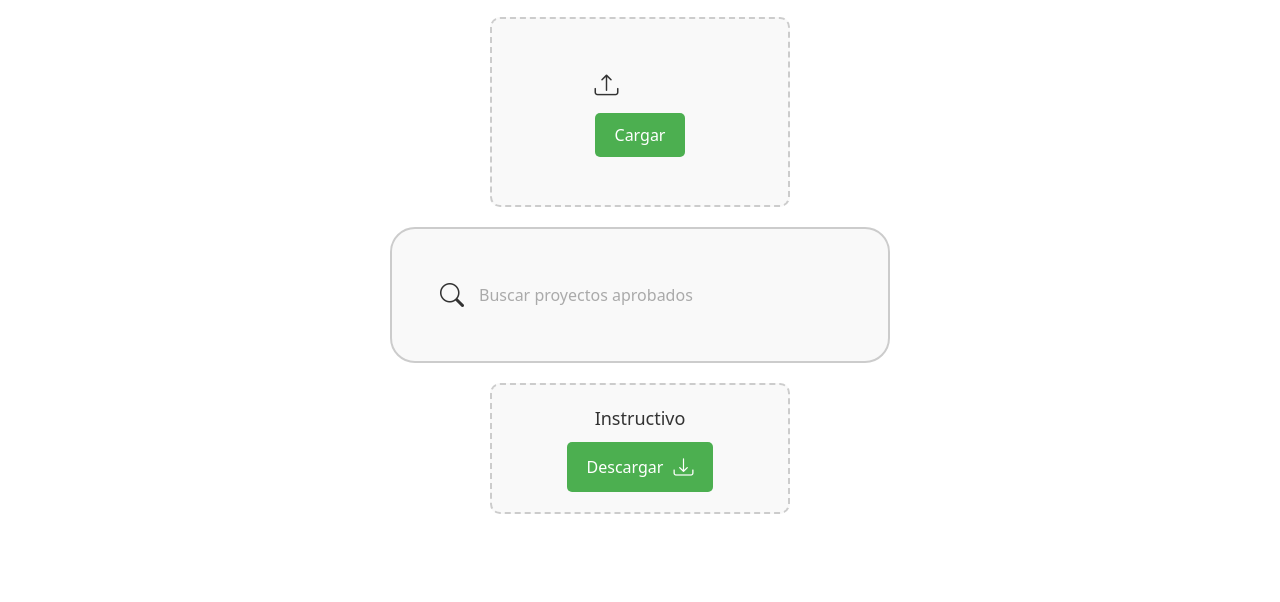
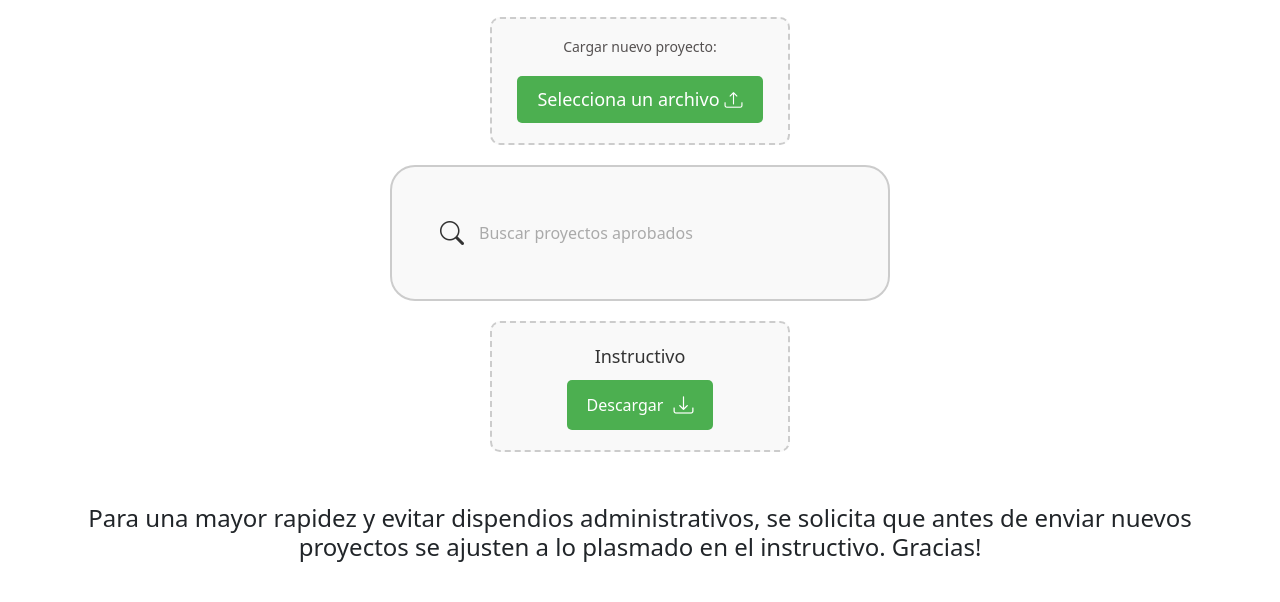
Before and after one commit to mcc2095/Mauricio-Carmona, a website: page htmls/proyectos.html in a window 1280 px wide. Shown: the part 268-870 px from the top of the page. Before the commit the page ends 802 px from the top, so only its background shows below. Drawn offline with nearby package versions, Linux system fonts and the light colour scheme; a web font is replaced by a local one.

Commit message:
modificaciones previas que no estaban agregadas

```diff
--- a/htmls/proyectos.html
+++ b/htmls/proyectos.html
@@ -1,15 +1,20 @@
 <!DOCTYPE html>
 <html lang="en">
+
 <head>
     <meta charset="UTF-8">
     <meta name="viewport" content="width=device-width, initial-scale=1.0">
+    <meta name="description" content="Carga, búsqueda, modificación o descarga de proyectos pedagogicos.">
+    <meta name="keywords" content="Proyectos pedagógicos, modificación, carga, busqueda, descarga.">
     <title>Proyectos pedagógicos</title>
+    <link rel="shorcut icon" href="../assets/favicons/favicon-proyectos.png" type="image/x-icon">
     <link href="https://cdn.jsdelivr.net/npm/bootstrap@5.3.3/dist/css/bootstrap.min.css" rel="stylesheet"
         integrity="sha384-QWTKZyjpPEjISv5WaRU9OFeRpok6YctnYmDr5pNlyT2bRjXh0JMhjY6hW+ALEwIH" crossorigin="anonymous">
     <link rel="stylesheet" href="https://cdn.jsdelivr.net/npm/bootstrap-icons@1.11.3/font/bootstrap-icons.min.css">
     <link rel="stylesheet" href="../css/styles.css">
 
 </head>
+
 <body class="proyectos">
 
     <header>
@@ -18,8 +23,9 @@
                 <a class="navbar-brand" href="#">
                     <img class="logo" src="../assets/images/logo.jpg" alt="logo">
                 </a>
-                <button class="navbar-toggler bg-light" type="button" data-bs-toggle="collapse" data-bs-target="#navbarSupportedContent"
-                    aria-controls="navbarSupportedContent" aria-expanded="false" aria-label="Toggle navigation">
+                <button class="navbar-toggler bg-light" type="button" data-bs-toggle="collapse"
+                    data-bs-target="#navbarSupportedContent" aria-controls="navbarSupportedContent"
+                    aria-expanded="false" aria-label="Toggle navigation">
                     <span class="navbar-toggler-icon"></span>
                 </button>
                 <div class="collapse navbar-collapse" id="navbarSupportedContent">
@@ -52,9 +58,9 @@
 
         <div class="upload">
             <form action="#" method="post" enctype="multipart/form-data">
-            <label for="archivo"><i class="bi bi-upload"></i></label>
-            <input type="file" id="archivo" name="archivo" accept=".doc,.docx">
-            <input type="submit" value="Cargar">
+                <h2>Cargar nuevo proyecto:</h2>
+                <label for="archivo">Selecciona un archivo<i class="bi bi-upload"></i></label>
+                <input type="file" id="archivo" name="archivo" accept=".doc,.docx">
             </form>
         </div>
 
@@ -66,7 +72,7 @@
 
         <div class="download">
             <label for="download">Instructivo</label>
-            <a href="../assets/files/Instructivo.pdf" id="download" class="download-button">
+            <a href="../assets/files/Instructivo.pdf" id="download" class="download-button" download="Instructivo.pdf">
                 Descargar <i class="bi bi-download"></i>
             </a>
         </div>
@@ -74,9 +80,14 @@
 
     </section>
 
+    <h4 class="footer-proyectos">
+        Para una mayor rapidez y evitar dispendios administrativos, se solicita que antes de enviar nuevos proyectos se ajusten a lo plasmado en el instructivo. Gracias!
+    </h4>
+
 
     <script src="https://cdn.jsdelivr.net/npm/bootstrap@5.3.3/dist/js/bootstrap.bundle.min.js"
         integrity="sha384-YvpcrYf0tY3lHB60NNkmXc5s9fDVZLESaAA55NDzOxhy9GkcIdslK1eN7N6jIeHz" crossorigin="anonymous">
         </script>
 </body>
+
 </html>
--- a/scss/generals/footer/_footer-proyectos.scss
+++ b/scss/generals/footer/_footer-proyectos.scss
@@ -0,0 +1,4 @@
+.footer-proyectos{
+    padding: 2rem;
+    text-align: center;
+}
--- a/scss/pages/_contacto.scss
+++ b/scss/pages/_contacto.scss
@@ -62,6 +62,7 @@
     background-color: #f9f9f9;
     width: 80%;
     margin: 20px auto;
+
 }
 
 .coments form {
@@ -86,6 +87,7 @@
     font-size: 14px;
     resize: vertical;
     margin-bottom: 20px;
+    resize: none;
 }
 
 .coments .button {
--- a/scss/pages/_directivas.scss
+++ b/scss/pages/_directivas.scss
@@ -20,6 +20,8 @@
 }
 
 .archivos ul {
+    display: flex;
+    justify-content: space-around;
     list-style-type: none;
     padding: 0;
 }
@@ -33,7 +35,7 @@
 .archivos i {
     margin-right: 10px;
     font-size: 20px;
-    color: #007bff;
+    color: #0a1016;
 }
 
 .archivos a {
--- a/scss/pages/_proyectos.scss
+++ b/scss/pages/_proyectos.scss
@@ -9,46 +9,42 @@
     margin: 20px auto;
     background-color: #f9f9f9;
     transition: background-color 0.3s ease;
+    text-align: center;
 }
 
 .upload:hover {
     background-color: #e9e9e9;
 }
 
+.upload h2 {
+    margin-bottom: 20px;
+    color: #555151;
+    font-size: 14px;
+}
+
 .upload label {
     display: flex;
     align-items: center;
+    justify-content: center;
     cursor: pointer;
-    color: #333;
-    font-size: 24px;
-    margin-bottom: 10px;
+    background-color: #4CAF50;
+    color: white;
+    padding: 10px 20px;
+    border-radius: 5px;
+    font-size: 18px;
+    transition: background-color 0.3s ease;
 }
 
 .upload label i {
-    margin-right: 10px;
+    margin-left: 5px;
+}
+
+.upload label:hover {
+    background-color: #45a049;
 }
 
 .upload input[type="file"] {
     display: none;
-}
-
-.upload input[type="submit"] {
-    background-color: #4CAF50;
-    color: white;
-    border: none;
-    padding: 10px 20px;
-    border-radius: 5px;
-    cursor: pointer;
-    transition: background-color 0.3s ease;
-}
-
-.upload input[type="submit"]:hover {
-    background-color: #45a049;
-}
-
-.upload{
-    padding: 3rem;
-    text-align: center;
 }
 
 
--- a/scss/utilities/_mixin.scss
+++ b/scss/utilities/_mixin.scss
@@ -4,7 +4,7 @@
     font-size: 50px;
     justify-content: center;
     padding: 2rem;
-    animation: saltar .3s infinite;
+    animation: saltar .3s alternate;
     transform: translateY(0);
 }
 
```
Also changed, not shown: htmls/contacto.html (+3 -0 lines), htmls/directivas.html (+3 -0 lines), htmls/pac.html (+3 -0 lines), index.html (+20 -8 lines), css/styles.css, scss/pages/_index.scss (line endings or trailing spaces), 1 other file.
